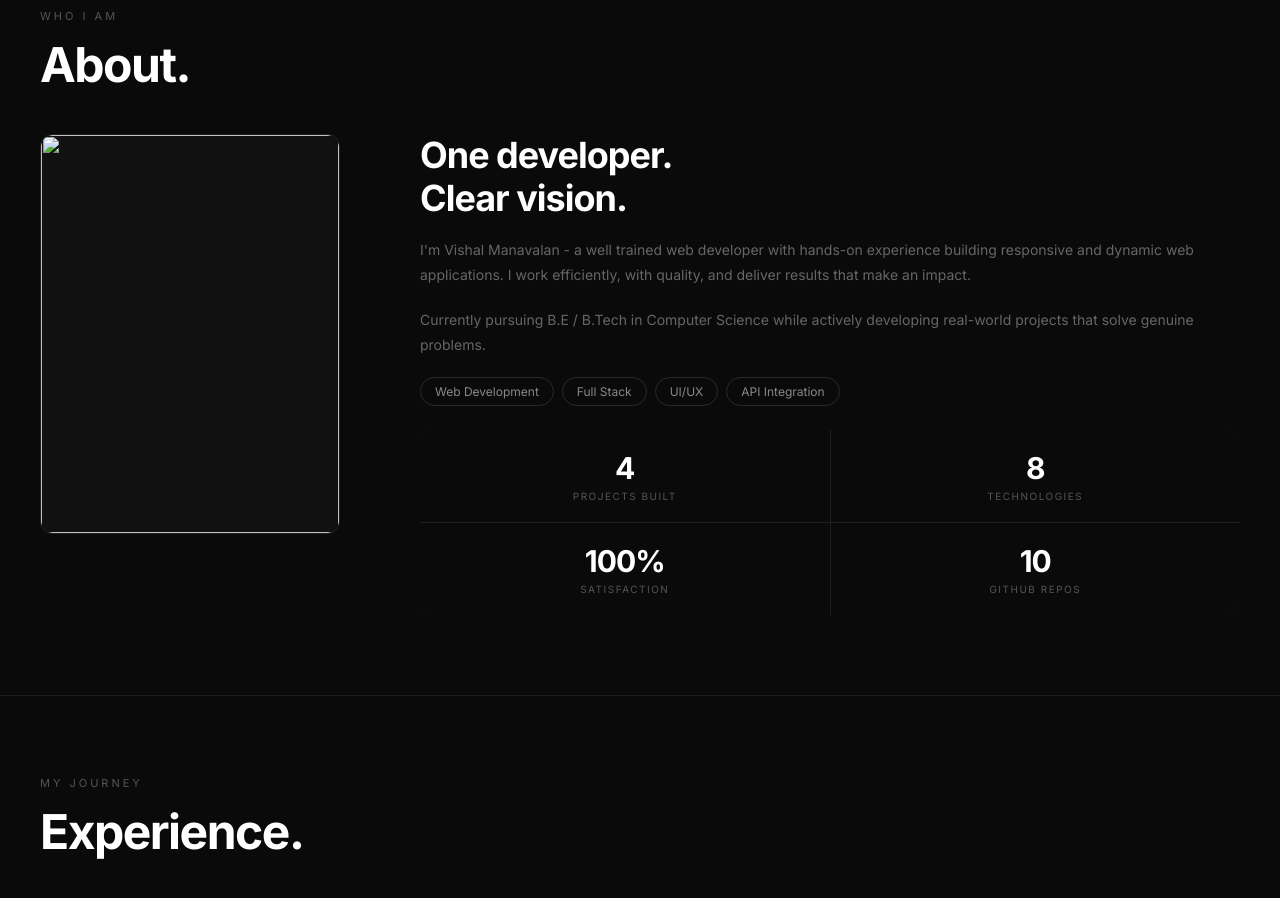
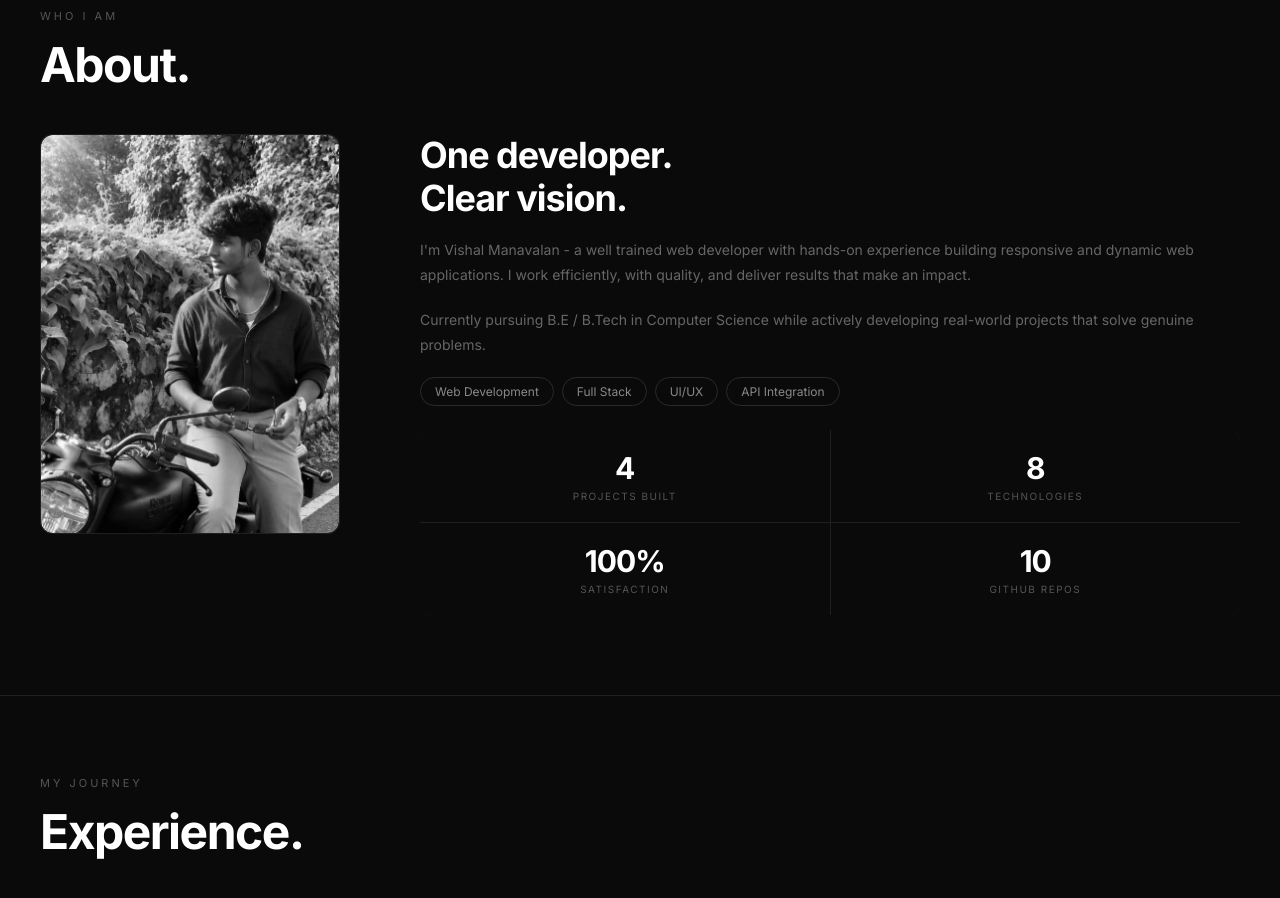
Before and after one commit to VISHALMANAVALANP/PVM-Portfolio, a plain HTML site: page index.html in a window 1280 px wide. Shown: the part 1840-2738 px from the top of the page. Drawn offline with nearby package versions, Linux system fonts and the light colour scheme.

Commit message:
Update index.html

```diff
--- a/index.html
+++ b/index.html
@@ -2652,7 +2652,7 @@
     <div class="about-grid">
       <div>
         <div class="about-photo">
-          <img src="./images/portfolio_image.png" style="width:100%;height:100%;object-fit:cover;border-radius:12px;" />
+          <img src="./images/portfolio.jpeg" style="width:100%;height:100%;object-fit:cover;border-radius:12px;" />
 
 
 
```
